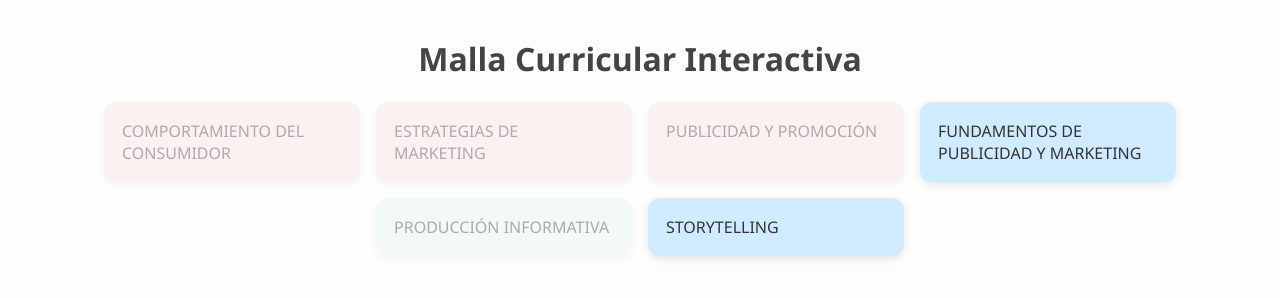
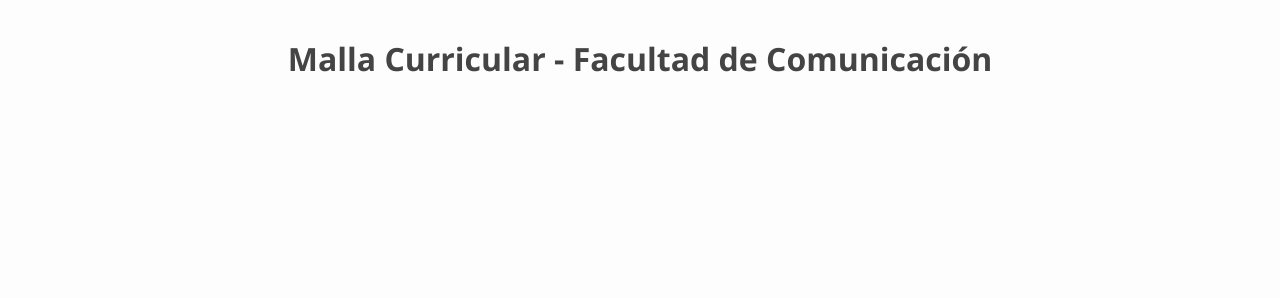
Before and after one commit to karenruizg/malla-comunicaciones, a plain HTML site: page index.html in a window 1280 px wide. Drawn offline with Linux system fonts and the light colour scheme.

Commit message:
Update index.html

```diff
--- a/index.html
+++ b/index.html
@@ -7,8 +7,8 @@
   <link rel="stylesheet" href="estilos.css" />
 </head>
 <body>
-  <h1>Malla Curricular Interactiva</h1>
-  <div id="contenedor-cursos"></div>
+  <h1>Malla Curricular - Facultad de Comunicación</h1>
+  <div id="malla"></div>
 
   <script src="script.js"></script>
 </body>
```
